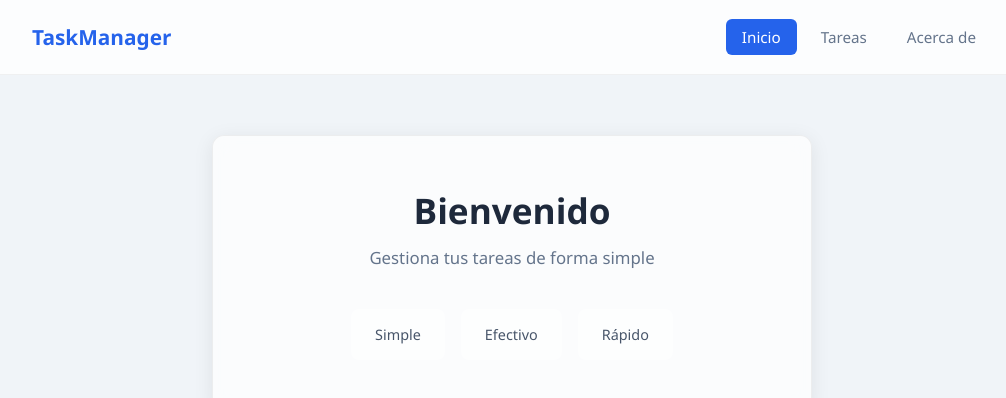
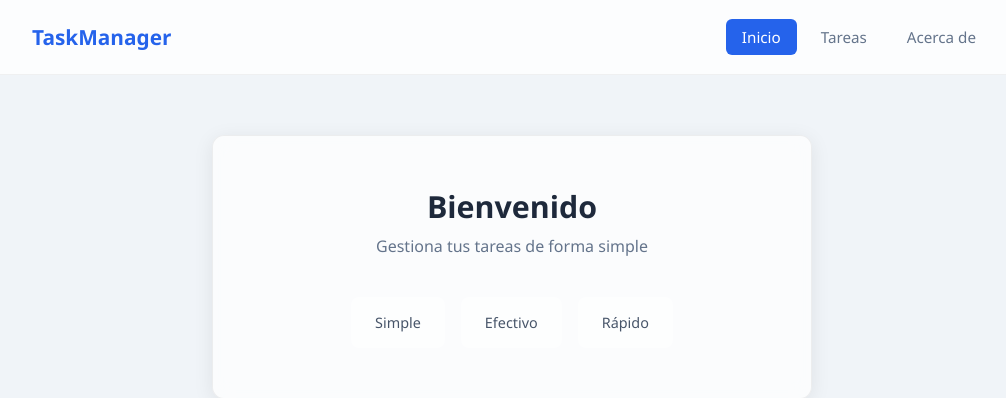
Before and after one commit to AaronZumarraga/tareas, a Vue app: page / in a window 1280 px wide. Shown: the top 398 px of the page, without its empty margins (128-1134 px from the left). Built offline with nearby package versions, Linux system fonts and the light colour scheme; the HTML template or start-up script is replaced by a standard one.

Commit message:
Add GlassCard, PageTitle, and TaskInput components; update views to use new components

```diff
--- /dev/null
+++ b/src/components/GlassCard.vue
@@ -0,0 +1,33 @@
+<!-- filepath: c:\Users\AaronZumarraga\Downloads\tareas\src\components\GlassCard.vue -->
+<script setup lang="ts">
+defineProps<{
+  maxWidth?: string
+  padding?: string
+  textAlign?: 'left' | 'center' | 'right'
+}>()
+</script>
+
+<template>
+  <div
+    class="glass-card"
+    :style="{
+      maxWidth: maxWidth || 'none',
+      padding: padding || '40px',
+      textAlign: textAlign || 'center'
+    }"
+  >
+    <slot />
+  </div>
+</template>
+
+<style scoped>
+.glass-card {
+  background: rgba(255, 255, 255, 0.7);
+  backdrop-filter: blur(10px);
+  -webkit-backdrop-filter: blur(10px);
+  border: 1px solid rgba(0, 0, 0, 0.06);
+  border-radius: 12px;
+  box-shadow: 0 4px 20px rgba(0, 0, 0, 0.08);
+  width: 100%;
+}
+</style>
--- /dev/null
+++ b/src/components/PageTitle.vue
@@ -0,0 +1,32 @@
+<!-- filepath: c:\Users\AaronZumarraga\Downloads\tareas\src\components\PageTitle.vue -->
+<script setup lang="ts">
+defineProps<{
+  title: string
+  subtitle?: string
+}>()
+</script>
+
+<template>
+  <div class="page-title">
+    <h1>{{ title }}</h1>
+    <p v-if="subtitle" class="subtitle">{{ subtitle }}</p>
+  </div>
+</template>
+
+<style scoped>
+.page-title {
+  margin-bottom: 30px;
+}
+
+h1 {
+  color: #1e293b;
+  font-size: 1.9rem;
+  font-weight: 600;
+  margin-bottom: 8px;
+}
+
+.subtitle {
+  color: #64748b;
+  font-size: 1rem;
+}
+</style>
--- /dev/null
+++ b/src/components/TaskInput.vue
@@ -0,0 +1,70 @@
+<!-- filepath: c:\Users\AaronZumarraga\Downloads\tareas\src\components\TaskInput.vue -->
+<script setup lang="ts">
+import { ref } from 'vue'
+
+const emit = defineEmits<{
+  addTask: [taskText: string]
+}>()
+
+const taskText = ref('')
+
+const handleAdd = () => {
+  if (taskText.value.trim()) {
+    emit('addTask', taskText.value)
+    taskText.value = ''
+  }
+}
+</script>
+
+<template>
+  <div class="task-input">
+    <input
+      v-model="taskText"
+      type="text"
+      placeholder="Agregar nueva tarea..."
+      @keyup.enter="handleAdd"
+    />
+    <button @click="handleAdd">Agregar</button>
+  </div>
+</template>
+
+<style scoped>
+.task-input {
+  display: flex;
+  gap: 10px;
+  margin-bottom: 30px;
+}
+
+.task-input input {
+  flex: 1;
+  padding: 12px 16px;
+  border: 1px solid rgba(0, 0, 0, 0.1);
+  border-radius: 8px;
+  background: rgba(255, 255, 255, 0.6);
+  color: #1e293b;
+  font-size: 0.95rem;
+  outline: none;
+  transition: all 0.2s;
+}
+
+.task-input input:focus {
+  border-color: #2563eb;
+  background: white;
+}
+
+.task-input button {
+  padding: 12px 24px;
+  background: #2563eb;
+  color: white;
+  border: none;
+  border-radius: 8px;
+  font-size: 0.9rem;
+  cursor: pointer;
+  transition: all 0.2s;
+  font-weight: 500;
+}
+
+.task-input button:hover {
+  background: #1d4ed8;
+}
+</style>
--- a/src/views/AcercaDe.vue
+++ b/src/views/AcercaDe.vue
@@ -1,12 +1,13 @@
 <!-- filepath: c:\Users\AaronZumarraga\Downloads\tareas\src\views\AcercaDe.vue -->
 <script setup lang="ts">
+import GlassCard from '../components/GlassCard.vue'
+import PageTitle from '../components/PageTitle.vue'
 </script>
 
 <template>
   <div class="acerca-de">
-    <div class="glass-card">
-      <h1>Acerca de</h1>
-      <p class="subtitle">TaskManager v1.0</p>
+    <GlassCard max-width="700px">
+      <PageTitle title="Acerca de" subtitle="TaskManager v1.0" />
       <div class="info-section">
         <div class="info-item">
           <h3>Tecnologías</h3>
@@ -21,46 +22,22 @@
           <p>Gestión simple de tareas diarias</p>
         </div>
       </div>
-    </div>
+    </GlassCard>
   </div>
 </template>
 
 <style scoped>
-/* ESTILOS LOCALES - Solo para Acerca De */
 .acerca-de {
   max-width: 700px;
   margin: 0 auto;
   padding-top: 20px;
 }
 
-.glass-card {
-  background: rgba(255, 255, 255, 0.7);
-  backdrop-filter: blur(10px);
-  -webkit-backdrop-filter: blur(10px);
-  border: 1px solid rgba(0, 0, 0, 0.06);
-  border-radius: 12px;
-  padding: 40px;
-  box-shadow: 0 4px 20px rgba(0, 0, 0, 0.08);
-  text-align: center;
-}
-
-h1 {
-  color: #1e293b;
-  font-size: 1.9rem;
-  font-weight: 600;
-  margin-bottom: 8px;
-}
-
-.subtitle {
-  color: #64748b;
-  font-size: 1rem;
-  margin-bottom: 40px;
-}
-
 .info-section {
   display: flex;
   flex-direction: column;
   gap: 16px;
+  margin-top: 40px;
 }
 
 .info-item {
--- a/src/views/Inicio.vue
+++ b/src/views/Inicio.vue
@@ -1,23 +1,26 @@
 <!-- filepath: c:\Users\AaronZumarraga\Downloads\tareas\src\views\Inicio.vue -->
 <script setup lang="ts">
+import GlassCard from '../components/GlassCard.vue'
+import PageTitle from '../components/PageTitle.vue'
 </script>
 
 <template>
   <div class="inicio">
-    <div class="glass-card">
-      <h1>Bienvenido</h1>
-      <p class="subtitle">Gestiona tus tareas de forma simple</p>
+    <GlassCard max-width="600px" padding="50px 40px">
+      <PageTitle
+        title="Bienvenido"
+        subtitle="Gestiona tus tareas de forma simple"
+      />
       <div class="features">
         <div class="feature-item">Simple</div>
         <div class="feature-item">Efectivo</div>
         <div class="feature-item">Rápido</div>
       </div>
-    </div>
+    </GlassCard>
   </div>
 </template>
 
 <style scoped>
-/* ESTILOS LOCALES - Solo afectan este componente */
 .inicio {
   display: flex;
   justify-content: center;
@@ -25,36 +28,11 @@
   padding-top: 60px;
 }
 
-.glass-card {
-  background: rgba(255, 255, 255, 0.7);
-  backdrop-filter: blur(10px);
-  -webkit-backdrop-filter: blur(10px);
-  border: 1px solid rgba(0, 0, 0, 0.06);
-  border-radius: 12px;
-  padding: 50px 40px;
-  text-align: center;
-  box-shadow: 0 4px 20px rgba(0, 0, 0, 0.08);
-  max-width: 600px;
-  width: 100%;
-}
-
-h1 {
-  color: #1e293b;
-  font-size: 2.2rem;
-  font-weight: 600;
-  margin-bottom: 12px;
-}
-
-.subtitle {
-  color: #64748b;
-  font-size: 1.05rem;
-  margin-bottom: 40px;
-}
-
 .features {
   display: flex;
   gap: 16px;
   justify-content: center;
+  margin-top: 40px;
 }
 
 .feature-item {
--- a/src/views/Tareas.vue
+++ b/src/views/Tareas.vue
@@ -1,91 +1,32 @@
 <!-- filepath: c:\Users\AaronZumarraga\Downloads\tareas\src\views\Tareas.vue -->
 <script setup lang="ts">
+import GlassCard from '../components/GlassCard.vue'
+import PageTitle from '../components/PageTitle.vue'
+import TaskInput from '../components/TaskInput.vue'
+
+const handleAddTask = (taskText: string) => {
+  console.log('Nueva tarea:', taskText)
+  // Aquí irá la lógica para agregar tareas
+}
 </script>
 
 <template>
   <div class="tareas">
-    <div class="glass-card">
-      <h1>Mis Tareas</h1>
-      <p class="subtitle">Organiza tu día</p>
-      <div class="task-input">
-        <input type="text" placeholder="Agregar nueva tarea..." />
-        <button>Agregar</button>
-      </div>
+    <GlassCard max-width="700px" text-align="left">
+      <PageTitle title="Mis Tareas" subtitle="Organiza tu día" />
+      <TaskInput @add-task="handleAddTask" />
       <div class="task-list">
         <p class="empty-state">No hay tareas aún</p>
       </div>
-    </div>
+    </GlassCard>
   </div>
 </template>
 
 <style scoped>
-/* ESTILOS LOCALES - Solo para vista Tareas */
 .tareas {
   max-width: 700px;
   margin: 0 auto;
   padding-top: 20px;
-}
-
-.glass-card {
-  background: rgba(255, 255, 255, 0.7);
-  backdrop-filter: blur(10px);
-  -webkit-backdrop-filter: blur(10px);
-  border: 1px solid rgba(0, 0, 0, 0.06);
-  border-radius: 12px;
-  padding: 40px;
-  box-shadow: 0 4px 20px rgba(0, 0, 0, 0.08);
-}
-
-h1 {
-  color: #1e293b;
-  font-size: 1.9rem;
-  font-weight: 600;
-  margin-bottom: 8px;
-}
-
-.subtitle {
-  color: #64748b;
-  font-size: 1rem;
-  margin-bottom: 30px;
-}
-
-.task-input {
-  display: flex;
-  gap: 10px;
-  margin-bottom: 30px;
-}
-
-.task-input input {
-  flex: 1;
-  padding: 12px 16px;
-  border: 1px solid rgba(0, 0, 0, 0.1);
-  border-radius: 8px;
-  background: rgba(255, 255, 255, 0.6);
-  color: #1e293b;
-  font-size: 0.95rem;
-  outline: none;
-  transition: all 0.2s;
-}
-
-.task-input input:focus {
-  border-color: #2563eb;
-  background: white;
-}
-
-.task-input button {
-  padding: 12px 24px;
-  background: #2563eb;
-  color: white;
-  border: none;
-  border-radius: 8px;
-  font-size: 0.9rem;
-  cursor: pointer;
-  transition: all 0.2s;
-  font-weight: 500;
-}
-
-.task-input button:hover {
-  background: #1d4ed8;
 }
 
 .task-list {
```
